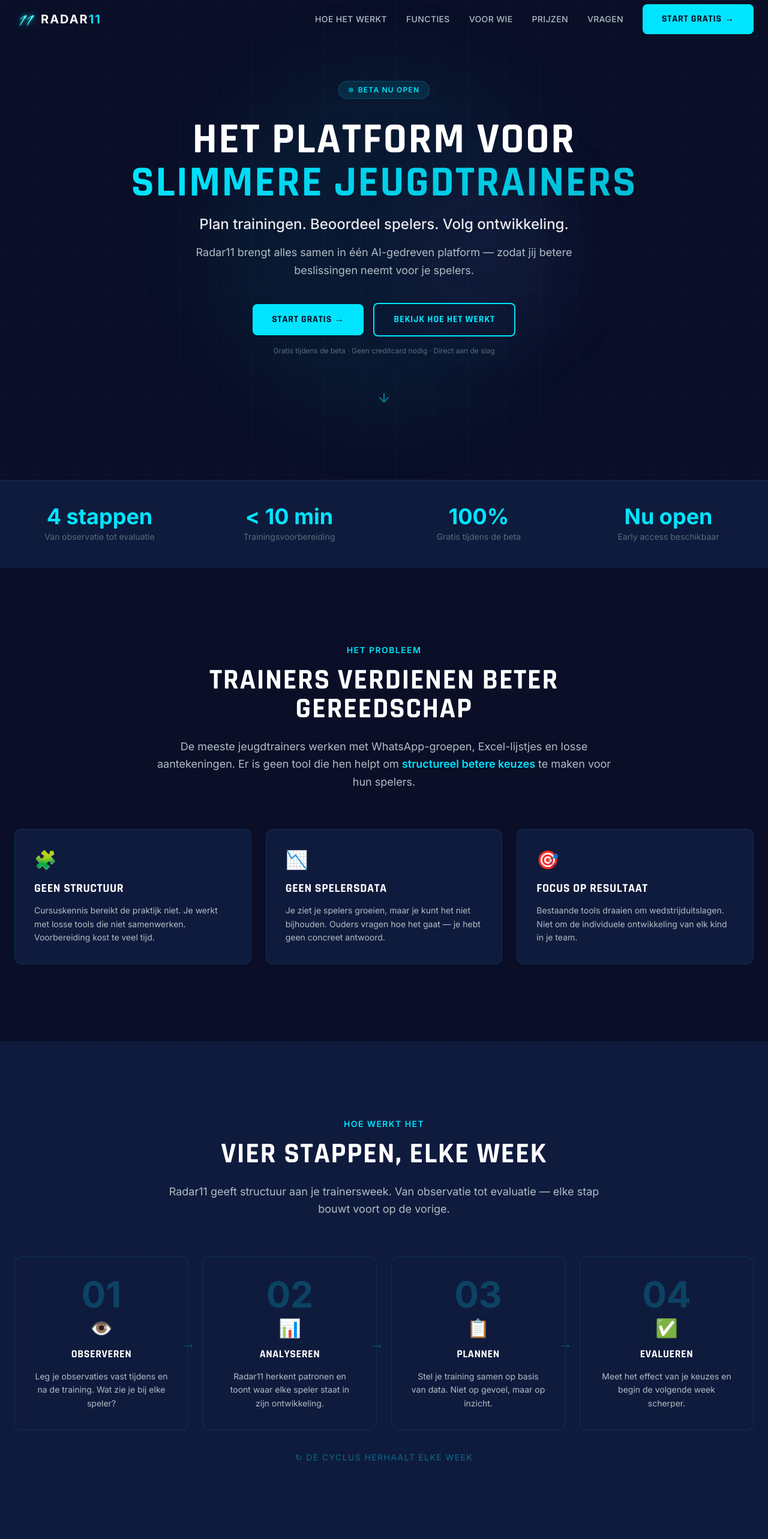
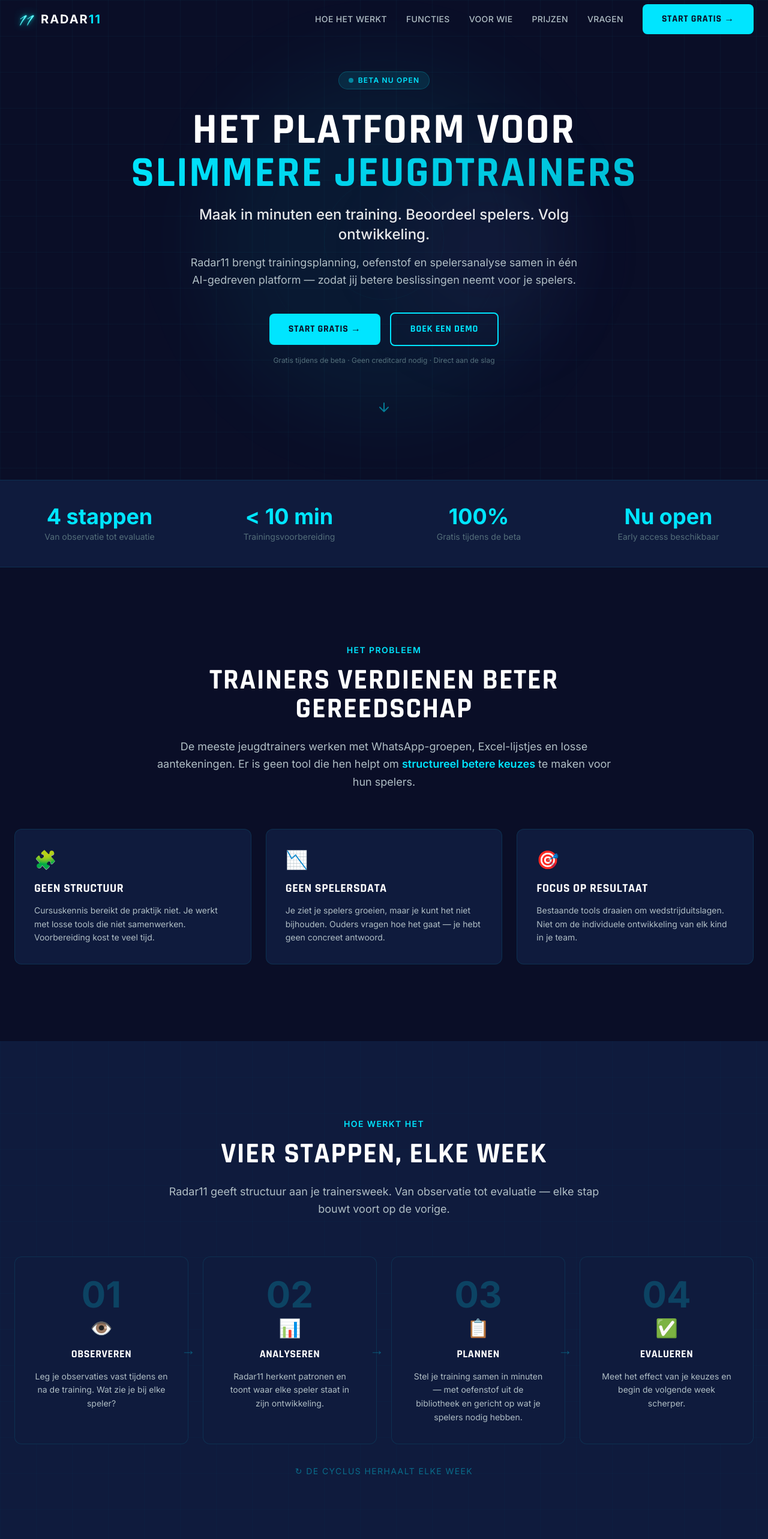
Before and after one commit to Boutasmit88/radar11-site, a Next.js app: page / in a window 1280 px wide. Shown: the top 2566 px of the page at 60% size. Built offline with nearby package versions, Linux system fonts and the light colour scheme.

Commit message:
Add demo booking, oefenstof library, emphasize easy training creation

```diff
--- a/src/app/page.tsx
+++ b/src/app/page.tsx
@@ -5,16 +5,22 @@
 const STEPS = [
   { num: "01", title: "Observeren", desc: "Leg je observaties vast tijdens en na de training. Wat zie je bij elke speler?", icon: "👁️" },
   { num: "02", title: "Analyseren", desc: "Radar11 herkent patronen en toont waar elke speler staat in zijn ontwikkeling.", icon: "📊" },
-  { num: "03", title: "Plannen", desc: "Stel je training samen op basis van data. Niet op gevoel, maar op inzicht.", icon: "📋" },
+  { num: "03", title: "Plannen", desc: "Stel je training samen in minuten — met oefenstof uit de bibliotheek en gericht op wat je spelers nodig hebben.", icon: "📋" },
   { num: "04", title: "Evalueren", desc: "Meet het effect van je keuzes en begin de volgende week scherper.", icon: "✅" },
 ];
 
 const FEATURES = [
   {
-    title: "Trainingen plannen",
-    desc: "Bouw je trainingsweek op in een paar minuten. Koppel oefeningen aan ontwikkeldoelen en zie direct of je programma in balans is.",
+    title: "Training maken in minuten",
+    desc: "Stel in een paar klikken een complete training samen. Kies uit kant-en-klare oefeningen, koppel ze aan ontwikkeldoelen en je bent klaar.",
     icon: "⚽",
-    details: ["Oefeningen koppelen aan doelen", "Weekplanning in één overzicht", "Hergebruik je beste sessies"],
+    details: ["Drag & drop trainingsopbouw", "Koppel oefeningen aan doelen", "Weekplanning in één overzicht", "Hergebruik je beste sessies"],
+  },
+  {
+    title: "Oefenstof bibliotheek",
+    desc: "Toegang tot honderden oefeningen, gesorteerd op leeftijd, thema en niveau. Nooit meer zonder inspiratie op het veld.",
+    icon: "📚",
+    details: ["Honderden oefeningen beschikbaar", "Filter op leeftijd & thema", "Met uitleg en opstellingen", "Eigen oefeningen toevoegen"],
   },
   {
     title: "Spelers beoordelen",
@@ -114,20 +120,21 @@
           </h1>
 
           <p className="text-white/90 text-xl md:text-2xl font-medium max-w-3xl mx-auto mb-4 leading-snug">
-            Plan trainingen. Beoordeel spelers. Volg ontwikkeling.
+            Maak in minuten een training. Beoordeel spelers. Volg ontwikkeling.
           </p>
 
           <p className="text-gray-light text-base md:text-lg max-w-2xl mx-auto mb-10 leading-relaxed">
-            Radar11 brengt alles samen in één AI-gedreven platform — zodat jij
-            betere beslissingen neemt voor je spelers.
+            Radar11 brengt trainingsplanning, oefenstof en spelersanalyse samen
+            in één AI-gedreven platform — zodat jij betere beslissingen neemt
+            voor je spelers.
           </p>
 
           <div className="flex flex-col sm:flex-row items-center justify-center gap-4 mb-4">
             <a href="#early-access" className="btn-primary text-base px-8 py-4">
               Start gratis →
             </a>
-            <a href="#hoe-werkt-het" className="btn-outline text-base px-8 py-4">
-              Bekijk hoe het werkt
+            <a href="#demo" className="btn-outline text-base px-8 py-4">
+              Boek een demo
             </a>
           </div>
           <p className="text-gray-mid text-xs">
@@ -434,6 +441,27 @@
         </div>
       </section>
 
+      {/* ═══ BOEK EEN DEMO ═══ */}
+      <section className="py-24 md:py-32 bg-navy-light border-y border-cyan/10" id="demo">
+        <div className="max-w-3xl mx-auto px-6 text-center">
+          <p className="text-cyan text-sm font-semibold uppercase tracking-widest mb-4">Demo</p>
+          <h2 className="font-[var(--font-heading)] text-3xl md:text-5xl font-bold text-white uppercase tracking-wide mb-6">
+            Liever eerst zien hoe het werkt?
+          </h2>
+          <p className="text-gray-light text-lg leading-relaxed mb-10">
+            Plan een korte demo van 15 minuten. We laten je zien hoe je in
+            Radar11 een training maakt, spelers beoordeelt en je week structureert.
+          </p>
+          <a
+            href="mailto:info@radar11.com?subject=Demo%20aanvragen&body=Hoi%2C%20ik%20wil%20graag%20een%20demo%20van%20Radar11%20plannen."
+            className="btn-primary text-base px-8 py-4"
+          >
+            Boek een demo →
+          </a>
+          <p className="text-gray-mid text-xs mt-4">We nemen binnen 24 uur contact op</p>
+        </div>
+      </section>
+
       {/* ═══ LAATSTE CTA ═══ */}
       <section className="py-20 border-t border-cyan/10">
         <div className="max-w-3xl mx-auto px-6 text-center">
@@ -443,9 +471,14 @@
           <p className="text-gray-light text-base mb-8">
             Sluit je aan bij trainers die nu al betere keuzes maken voor hun spelers.
           </p>
-          <a href="#early-access" className="btn-primary text-base px-8 py-4">
-            Start gratis met Radar11 →
-          </a>
+          <div className="flex flex-col sm:flex-row items-center justify-center gap-4">
+            <a href="#early-access" className="btn-primary text-base px-8 py-4">
+              Start gratis met Radar11 →
+            </a>
+            <a href="#demo" className="btn-outline text-base px-8 py-4">
+              Boek een demo
+            </a>
+          </div>
         </div>
       </section>
     </>
```
